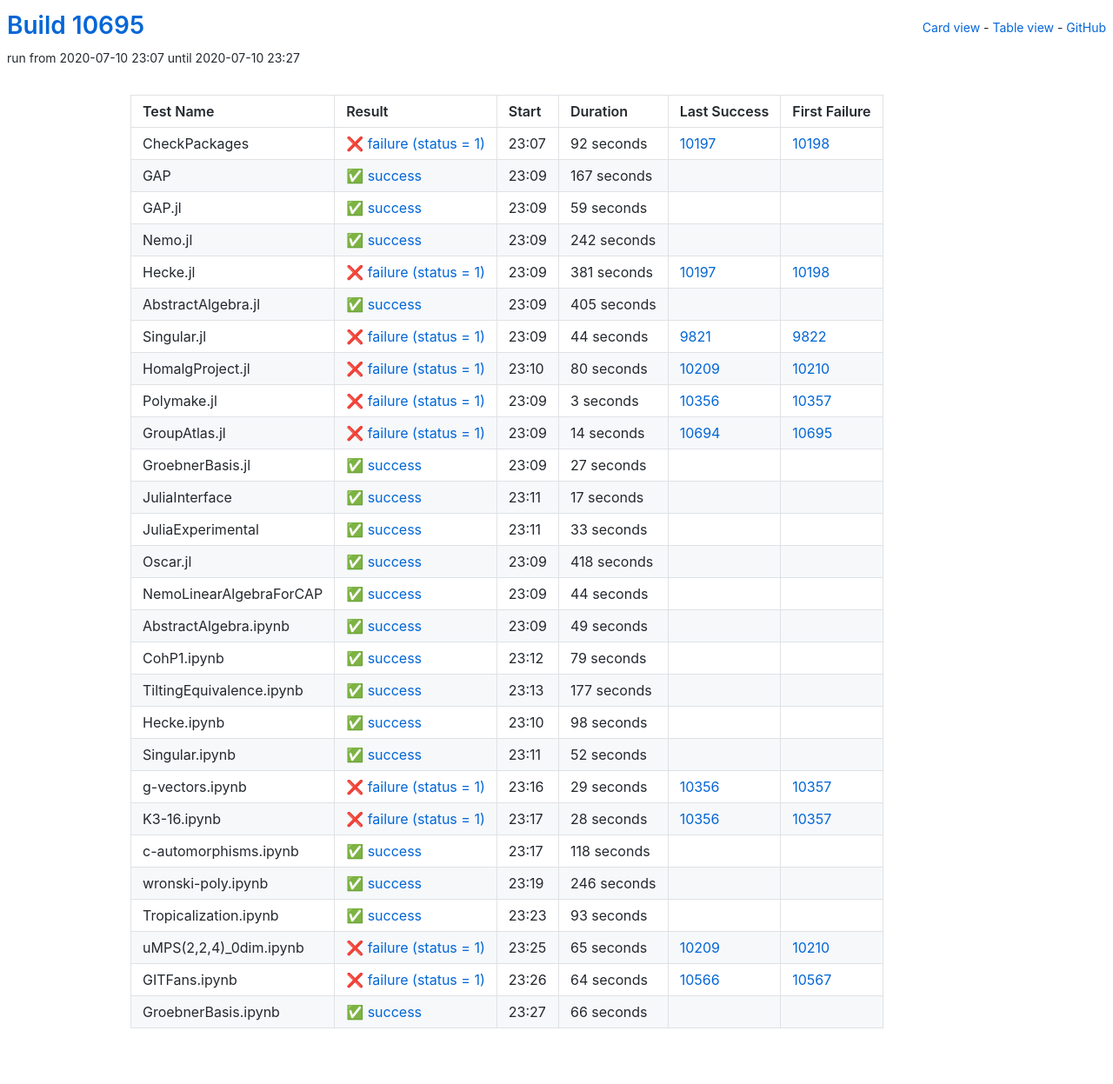
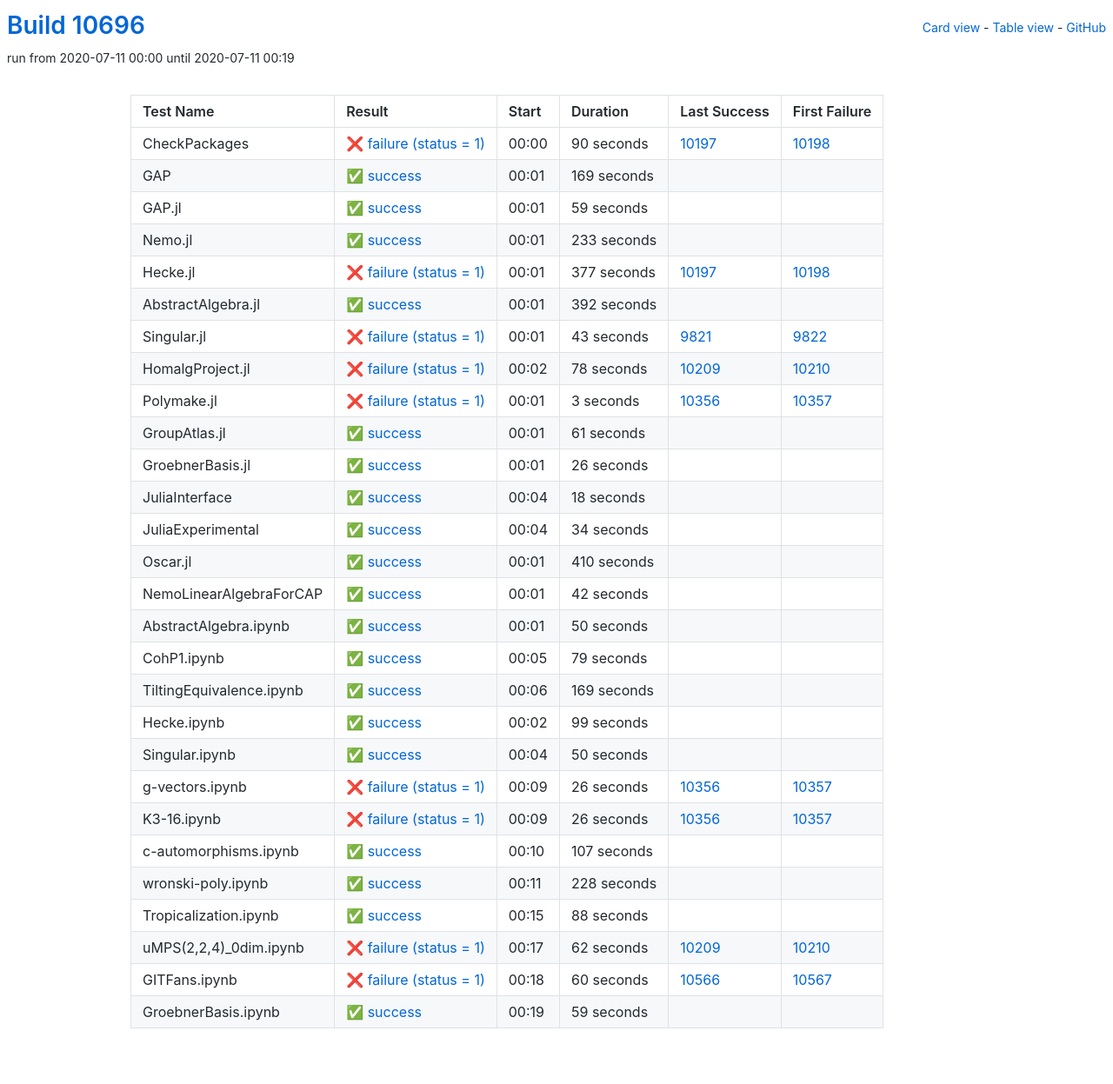
Before and after one commit to oscar-system/oscar-ci-status, a Jekyll site: the page built from table.html, in a window 1280 px wide. Shown: the whole page at 87% size. Built offline with Jekyll 4.4.1, drawn with Linux system fonts in a browser that asks for light colours.

Commit message:
Build #10696

```diff
--- a/_data/ci.yml
+++ b/_data/ci.yml
@@ -1,6 +1,6 @@
 ---
-build: 10695
-build_url: https://oscarci.mathematik.uni-kl.de/job/oscar/10695/
+build: 10696
+build_url: https://oscarci.mathematik.uni-kl.de/job/oscar/10696/
 job: oscar
 organization: oscar-system
 repo: oscar-ci-status
@@ -8,32 +8,32 @@
 tests:
 - name: CheckPackages
   id: checkpackages
-  log: https://oscarci.mathematik.uni-kl.de/job/oscar/10695/artifact/logs/build-10695/CheckPackages.log
-  start: 2020-07-10 23:07
+  log: https://oscarci.mathematik.uni-kl.de/job/oscar/10696/artifact/logs/build-10696/CheckPackages.log
+  start: 2020-07-11 00:00
   success: false
   exitcode: 1
   status: failure
-  duration: 92
+  duration: 90
   last_success: 10197
   last_success_url: https://oscarci.mathematik.uni-kl.de/job/oscar/10197/
   first_failure: 10198
   first_failure_url: https://oscarci.mathematik.uni-kl.de/job/oscar/10198/
 - name: GAP
   id: gap
-  log: https://oscarci.mathematik.uni-kl.de/job/oscar/10695/artifact/logs/build-10695/GAP.log
-  start: 2020-07-10 23:09
+  log: https://oscarci.mathematik.uni-kl.de/job/oscar/10696/artifact/logs/build-10696/GAP.log
+  start: 2020-07-11 00:01
   success: true
   exitcode: 0
   status: success
-  duration: 167
+  duration: 169
   last_success: false
   last_success_url:
   first_failure: false
   first_failure_url:
 - name: GAP.jl
   id: gap-jl
-  log: https://oscarci.mathematik.uni-kl.de/job/oscar/10695/artifact/logs/build-10695/GAP.jl.log
-  start: 2020-07-10 23:09
+  log: https://oscarci.mathematik.uni-kl.de/job/oscar/10696/artifact/logs/build-10696/GAP.jl.log
+  start: 2020-07-11 00:01
   success: true
   exitcode: 0
   status: success
@@ -44,68 +44,68 @@
   first_failure_url:
 - name: Nemo.jl
   id: nemo-jl
-  log: https://oscarci.mathematik.uni-kl.de/job/oscar/10695/artifact/logs/build-10695/Nemo.jl.log
-  start: 2020-07-10 23:09
+  log: https://oscarci.mathematik.uni-kl.de/job/oscar/10696/artifact/logs/build-10696/Nemo.jl.log
+  start: 2020-07-11 00:01
   success: true
   exitcode: 0
   status: success
-  duration: 242
+  duration: 233
   last_success: false
   last_success_url:
   first_failure: false
   first_failure_url:
 - name: Hecke.jl
   id: hecke-jl
-  log: https://oscarci.mathematik.uni-kl.de/job/oscar/10695/artifact/logs/build-10695/Hecke.jl.log
-  start: 2020-07-10 23:09
+  log: https://oscarci.mathematik.uni-kl.de/job/oscar/10696/artifact/logs/build-10696/Hecke.jl.log
+  start: 2020-07-11 00:01
   success: false
   exitcode: 1
   status: failure
-  duration: 381
+  duration: 377
   last_success: 10197
   last_success_url: https://oscarci.mathematik.uni-kl.de/job/oscar/10197/
   first_failure: 10198
   first_failure_url: https://oscarci.mathematik.uni-kl.de/job/oscar/10198/
 - name: AbstractAlgebra.jl
   id: abstractalgebra-jl
-  log: https://oscarci.mathematik.uni-kl.de/job/oscar/10695/artifact/logs/build-10695/AbstractAlgebra.jl.log
-  start: 2020-07-10 23:09
+  log: https://oscarci.mathematik.uni-kl.de/job/oscar/10696/artifact/logs/build-10696/AbstractAlgebra.jl.log
+  start: 2020-07-11 00:01
   success: true
   exitcode: 0
   status: success
-  duration: 405
+  duration: 392
   last_success: false
   last_success_url:
   first_failure: false
   first_failure_url:
 - name: Singular.jl
   id: singular-jl
-  log: https://oscarci.mathematik.uni-kl.de/job/oscar/10695/artifact/logs/build-10695/Singular.jl.log
-  start: 2020-07-10 23:09
+  log: https://oscarci.mathematik.uni-kl.de/job/oscar/10696/artifact/logs/build-10696/Singular.jl.log
+  start: 2020-07-11 00:01
   success: false
   exitcode: 1
   status: failure
-  duration: 44
+  duration: 43
   last_success: 9821
   last_success_url: https://oscarci.mathematik.uni-kl.de/job/oscar/9821/
   first_failure: 9822
   first_failure_url: https://oscarci.mathematik.uni-kl.de/job/oscar/9822/
 - name: HomalgProject.jl
   id: homalgproject-jl
-  log: https://oscarci.mathematik.uni-kl.de/job/oscar/10695/artifact/logs/build-10695/HomalgProject.jl.log
-  start: 2020-07-10 23:10
+  log: https://oscarci.mathematik.uni-kl.de/job/oscar/10696/artifact/logs/build-10696/HomalgProject.jl.log
+  start: 2020-07-11 00:02
   success: false
   exitcode: 1
   status: failure
-  duration: 80
+  duration: 78
   last_success: 10209
   last_success_url: https://oscarci.mathematik.uni-kl.de/job/oscar/10209/
   first_failure: 10210
   first_failure_url: https://oscarci.mathematik.uni-kl.de/job/oscar/10210/
 - name: Polymake.jl
   id: polymake-jl
-  log: https://oscarci.mathematik.uni-kl.de/job/oscar/10695/artifact/logs/build-10695/Polymake.jl.log
-  start: 2020-07-10 23:09
+  log: https://oscarci.mathematik.uni-kl.de/job/oscar/10696/artifact/logs/build-10696/Polymake.jl.log
+  start: 2020-07-11 00:01
   success: false
   exitcode: 1
   status: failure
@@ -116,92 +116,92 @@
   first_failure_url: https://oscarci.mathematik.uni-kl.de/job/oscar/10357/
 - name: GroupAtlas.jl
   id: groupatlas-jl
-  log: https://oscarci.mathematik.uni-kl.de/job/oscar/10695/artifact/logs/build-10695/GroupAtlas.jl.log
-  start: 2020-07-10 23:09
-  success: false
-  exitcode: 1
-  status: failure
-  duration: 14
-  last_success: 10694
-  last_success_url: https://oscarci.mathematik.uni-kl.de/job/oscar/10694/
-  first_failure: 10695
-  first_failure_url: https://oscarci.mathematik.uni-kl.de/job/oscar/10695/
-- name: GroebnerBasis.jl
-  id: groebnerbasis-jl
-  log: https://oscarci.mathematik.uni-kl.de/job/oscar/10695/artifact/logs/build-10695/GroebnerBasis.jl.log
-  start: 2020-07-10 23:09
+  log: https://oscarci.mathematik.uni-kl.de/job/oscar/10696/artifact/logs/build-10696/GroupAtlas.jl.log
+  start: 2020-07-11 00:01
   success: true
   exitcode: 0
   status: success
-  duration: 27
+  duration: 61
+  last_success: false
+  last_success_url:
+  first_failure: false
+  first_failure_url:
+- name: GroebnerBasis.jl
+  id: groebnerbasis-jl
+  log: https://oscarci.mathematik.uni-kl.de/job/oscar/10696/artifact/logs/build-10696/GroebnerBasis.jl.log
+  start: 2020-07-11 00:01
+  success: true
+  exitcode: 0
+  status: success
+  duration: 26
   last_success: false
   last_success_url:
   first_failure: false
   first_failure_url:
 - name: JuliaInterface
   id: juliainterface
-  log: https://oscarci.mathematik.uni-kl.de/job/oscar/10695/artifact/logs/build-10695/JuliaInterface.log
-  start: 2020-07-10 23:11
+  log: https://oscarci.mathematik.uni-kl.de/job/oscar/10696/artifact/logs/build-10696/JuliaInterface.log
+  start: 2020-07-11 00:04
   success: true
   exitcode: 0
   status: success
-  duration: 17
+  duration: 18
   last_success: false
   last_success_url:
   first_failure: false
   first_failure_url:
 - name: JuliaExperimental
   id: juliaexperimental
-  log: https://oscarci.mathematik.uni-kl.de/job/oscar/10695/artifact/logs/build-10695/JuliaExperimental.log
-  start: 2020-07-10 23:11
+  log: https://oscarci.mathematik.uni-kl.de/job/oscar/10696/artifact/logs/build-10696/JuliaExperimental.log
+  start: 2020-07-11 00:04
   success: true
   exitcode: 0
   status: success
-  duration: 33
+  duration: 34
   last_success: false
   last_success_url:
   first_failure: false
   first_failure_url:
 - name: Oscar.jl
   id: oscar-jl
-  log: https://oscarci.mathematik.uni-kl.de/job/oscar/10695/artifact/logs/build-10695/Oscar.jl.log
-  start: 2020-07-10 23:09
+  log: https://oscarci.mathematik.uni-kl.de/job/oscar/10696/artifact/logs/build-10696/Oscar.jl.log
+  start: 2020-07-11 00:01
   success: true
   exitcode: 0
   status: success
-  duration: 418
+  duration: 410
   last_success: false
   last_success_url:
   first_failure: false
   first_failure_url:
 - name: NemoLinearAlgebraForCAP
   id: nemolinearalgebraforcap
-  log: https://oscarci.mathematik.uni-kl.de/job/oscar/10695/artifact/logs/build-10695/NemoLinearAlgebraForCAP.log
-  start: 2020-07-10 23:09
+  log: https://oscarci.mathematik.uni-kl.de/job/oscar/10696/artifact/logs/build-10696/NemoLinearAlgebraForCAP.log
+  start: 2020-07-11 00:01
   success: true
   exitcode: 0
   status: success
-  duration: 44
+  duration: 42
   last_success: false
   last_success_url:
   first_failure: false
   first_failure_url:
 - name: AbstractAlgebra.ipynb
   id: abstractalgebra-ipynb
-  log: https://oscarci.mathematik.uni-kl.de/job/oscar/10695/artifact/logs/build-10695/AbstractAlgebra.ipynb.log
-  start: 2020-07-10 23:09
+  log: https://oscarci.mathematik.uni-kl.de/job/oscar/10696/artifact/logs/build-10696/AbstractAlgebra.ipynb.log
+  start: 2020-07-11 00:01
   success: true
   exitcode: 0
   status: success
-  duration: 49
+  duration: 50
   last_success: false
   last_success_url:
   first_failure: false
   first_failure_url:
 - name: CohP1.ipynb
   id: cohp1-ipynb
-  log: https://oscarci.mathematik.uni-kl.de/job/oscar/10695/artifact/logs/build-10695/CohP1.ipynb.log
-  start: 2020-07-10 23:12
+  log: https://oscarci.mathematik.uni-kl.de/job/oscar/10696/artifact/logs/build-10696/CohP1.ipynb.log
+  start: 2020-07-11 00:05
   success: true
   exitcode: 0
   status: success
@@ -212,132 +212,132 @@
   first_failure_url:
 - name: TiltingEquivalence.ipynb
   id: tiltingequivalence-ipynb
-  log: https://oscarci.mathematik.uni-kl.de/job/oscar/10695/artifact/logs/build-10695/TiltingEquivalence.ipynb.log
-  start: 2020-07-10 23:13
+  log: https://oscarci.mathematik.uni-kl.de/job/oscar/10696/artifact/logs/build-10696/TiltingEquivalence.ipynb.log
+  start: 2020-07-11 00:06
   success: true
   exitcode: 0
   status: success
-  duration: 177
+  duration: 169
   last_success: false
   last_success_url:
   first_failure: false
   first_failure_url:
 - name: Hecke.ipynb
   id: hecke-ipynb
-  log: https://oscarci.mathematik.uni-kl.de/job/oscar/10695/artifact/logs/build-10695/Hecke.ipynb.log
-  start: 2020-07-10 23:10
+  log: https://oscarci.mathematik.uni-kl.de/job/oscar/10696/artifact/logs/build-10696/Hecke.ipynb.log
+  start: 2020-07-11 00:02
   success: true
   exitcode: 0
   status: success
-  duration: 98
+  duration: 99
   last_success: false
   last_success_url:
   first_failure: false
   first_failure_url:
 - name: Singular.ipynb
   id: singular-ipynb
-  log: https://oscarci.mathematik.uni-kl.de/job/oscar/10695/artifact/logs/build-10695/Singular.ipynb.log
-  start: 2020-07-10 23:11
+  log: https://oscarci.mathematik.uni-kl.de/job/oscar/10696/artifact/logs/build-10696/Singular.ipynb.log
+  start: 2020-07-11 00:04
   success: true
   exitcode: 0
   status: success
-  duration: 52
+  duration: 50
   last_success: false
   last_success_url:
   first_failure: false
   first_failure_url:
 - name: g-vectors.ipynb
   id: g-vectors-ipynb
-  log: https://oscarci.mathematik.uni-kl.de/job/oscar/10695/artifact/logs/build-10695/g-vectors.ipynb.log
-  start: 2020-07-10 23:16
+  log: https://oscarci.mathematik.uni-kl.de/job/oscar/10696/artifact/logs/build-10696/g-vectors.ipynb.log
+  start: 2020-07-11 00:09
   success: false
   exitcode: 1
   status: failure
-  duration: 29
+  duration: 26
   last_success: 10356
   last_success_url: https://oscarci.mathematik.uni-kl.de/job/oscar/10356/
   first_failure: 10357
   first_failure_url: https://oscarci.mathematik.uni-kl.de/job/oscar/10357/
 - name: K3-16.ipynb
   id: k3-16-ipynb
-  log: https://oscarci.mathematik.uni-kl.de/job/oscar/10695/artifact/logs/build-10695/K3-16.ipynb.log
-  start: 2020-07-10 23:17
+  log: https://oscarci.mathematik.uni-kl.de/job/oscar/10696/artifact/logs/build-10696/K3-16.ipynb.log
+  start: 2020-07-11 00:09
   success: false
   exitcode: 1
   status: failure
-  duration: 28
+  duration: 26
   last_success: 10356
   last_success_url: https://oscarci.mathematik.uni-kl.de/job/oscar/10356/
   first_failure: 10357
   first_failure_url: https://oscarci.mathematik.uni-kl.de/job/oscar/10357/
 - name: c-automorphisms.ipynb
   id: c-automorphisms-ipynb
-  log: https://oscarci.mathematik.uni-kl.de/job/oscar/10695/artifact/logs/build-10695/c-automorphisms.ipynb.log
-  start: 2020-07-10 23:17
+  log: https://oscarci.mathematik.uni-kl.de/job/oscar/10696/artifact/logs/build-10696/c-automorphisms.ipynb.log
+  start: 2020-07-11 00:10
   success: true
   exitcode: 0
   status: success
-  duration: 118
+  duration: 107
   last_success: false
   last_success_url:
   first_failure: false
   first_failure_url:
 - name: wronski-poly.ipynb
   id: wronski-poly-ipynb
-  log: https://oscarci.mathematik.uni-kl.de/job/oscar/10695/artifact/logs/build-10695/wronski-poly.ipynb.log
-  start: 2020-07-10 23:19
+  log: https://oscarci.mathematik.uni-kl.de/job/oscar/10696/artifact/logs/build-10696/wronski-poly.ipynb.log
+  start: 2020-07-11 00:11
   success: true
   exitcode: 0
   status: success
-  duration: 246
+  duration: 228
   last_success: false
   last_success_url:
   first_failure: false
   first_failure_url:
 - name: Tropicalization.ipynb
   id: tropicalization-ipynb
-  log: https://oscarci.mathematik.uni-kl.de/job/oscar/10695/artifact/logs/build-10695/Tropicalization.ipynb.log
-  start: 2020-07-10 23:23
+  log: https://oscarci.mathematik.uni-kl.de/job/oscar/10696/artifact/logs/build-10696/Tropicalization.ipynb.log
+  start: 2020-07-11 00:15
   success: true
   exitcode: 0
   status: success
-  duration: 93
+  duration: 88
   last_success: false
   last_success_url:
   first_failure: false
   first_failure_url:
 - name: uMPS(2,2,4)_0dim.ipynb
   id: umps-2-2-4-0dim-ipynb
-  log: https://oscarci.mathematik.uni-kl.de/job/oscar/10695/artifact/logs/build-10695/uMPS-2-2-4-_0dim.ipynb.log
-  start: 2020-07-10 23:25
+  log: https://oscarci.mathematik.uni-kl.de/job/oscar/10696/artifact/logs/build-10696/uMPS-2-2-4-_0dim.ipynb.log
+  start: 2020-07-11 00:17
   success: false
   exitcode: 1
   status: failure
-  duration: 65
+  duration: 62
   last_success: 10209
   last_success_url: https://oscarci.mathematik.uni-kl.de/job/oscar/10209/
   first_failure: 10210
   first_failure_url: https://oscarci.mathematik.uni-kl.de/job/oscar/10210/
 - name: GITFans.ipynb
   id: gitfans-ipynb
-  log: https://oscarci.mathematik.uni-kl.de/job/oscar/10695/artifact/logs/build-10695/GITFans.ipynb.log
-  start: 2020-07-10 23:26
+  log: https://oscarci.mathematik.uni-kl.de/job/oscar/10696/artifact/logs/build-10696/GITFans.ipynb.log
+  start: 2020-07-11 00:18
   success: false
   exitcode: 1
   status: failure
-  duration: 64
+  duration: 60
   last_success: 10566
   last_success_url: https://oscarci.mathematik.uni-kl.de/job/oscar/10566/
   first_failure: 10567
   first_failure_url: https://oscarci.mathematik.uni-kl.de/job/oscar/10567/
 - name: GroebnerBasis.ipynb
   id: groebnerbasis-ipynb
-  log: https://oscarci.mathematik.uni-kl.de/job/oscar/10695/artifact/logs/build-10695/GroebnerBasis.ipynb.log
-  start: 2020-07-10 23:27
+  log: https://oscarci.mathematik.uni-kl.de/job/oscar/10696/artifact/logs/build-10696/GroebnerBasis.ipynb.log
+  start: 2020-07-11 00:19
   success: true
   exitcode: 0
   status: success
-  duration: 66
+  duration: 59
   last_success: false
   last_success_url:
   first_failure: false
```
Also changed, not shown: README.md.
